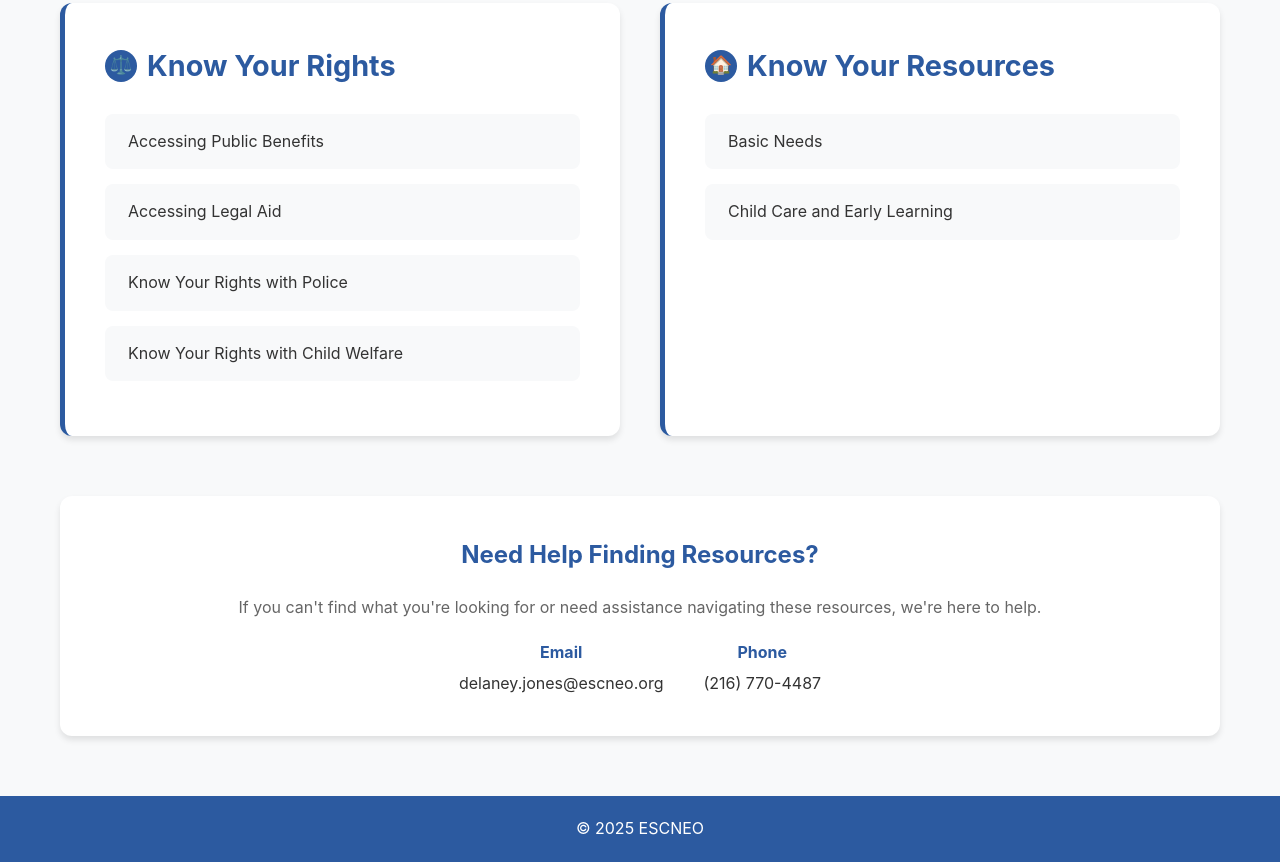
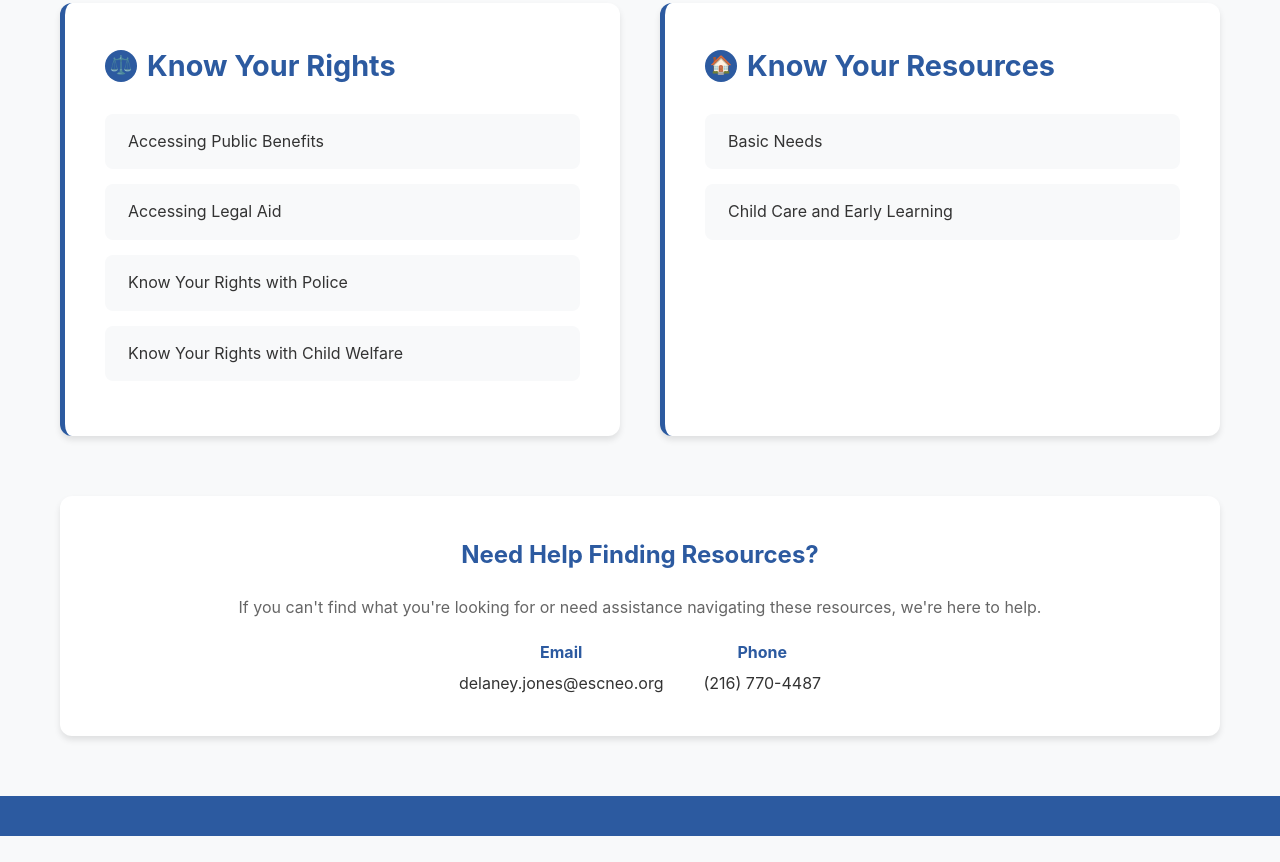
Before and after one commit to tomciardi/ohio-rights-resources, a plain HTML site: page index.html in a window 1280 px wide. Shown: the part 356-1218 px from the top of the page. After the commit the page ends 1192 px from the top, so only its background shows below. Drawn offline with Linux system fonts and the light colour scheme.

Commit message:
removed copyright tag

```diff
--- a/index.html
+++ b/index.html
@@ -272,9 +272,6 @@
     </main>
 
     <footer>
-        <div class="container">
-            <p>&copy; 2025 ESCNEO</p>
-        </div>
     </footer>
 </body>
 </html>
```
